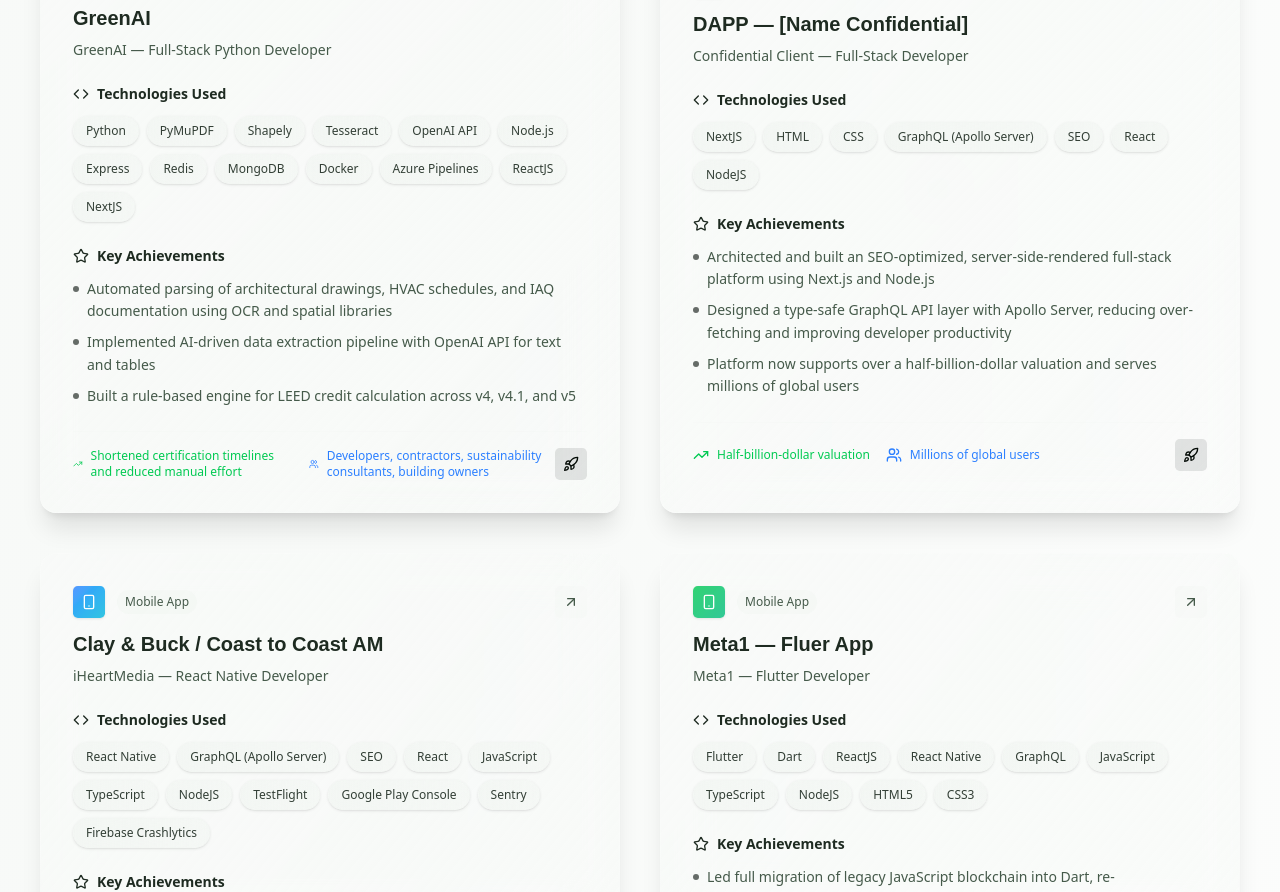
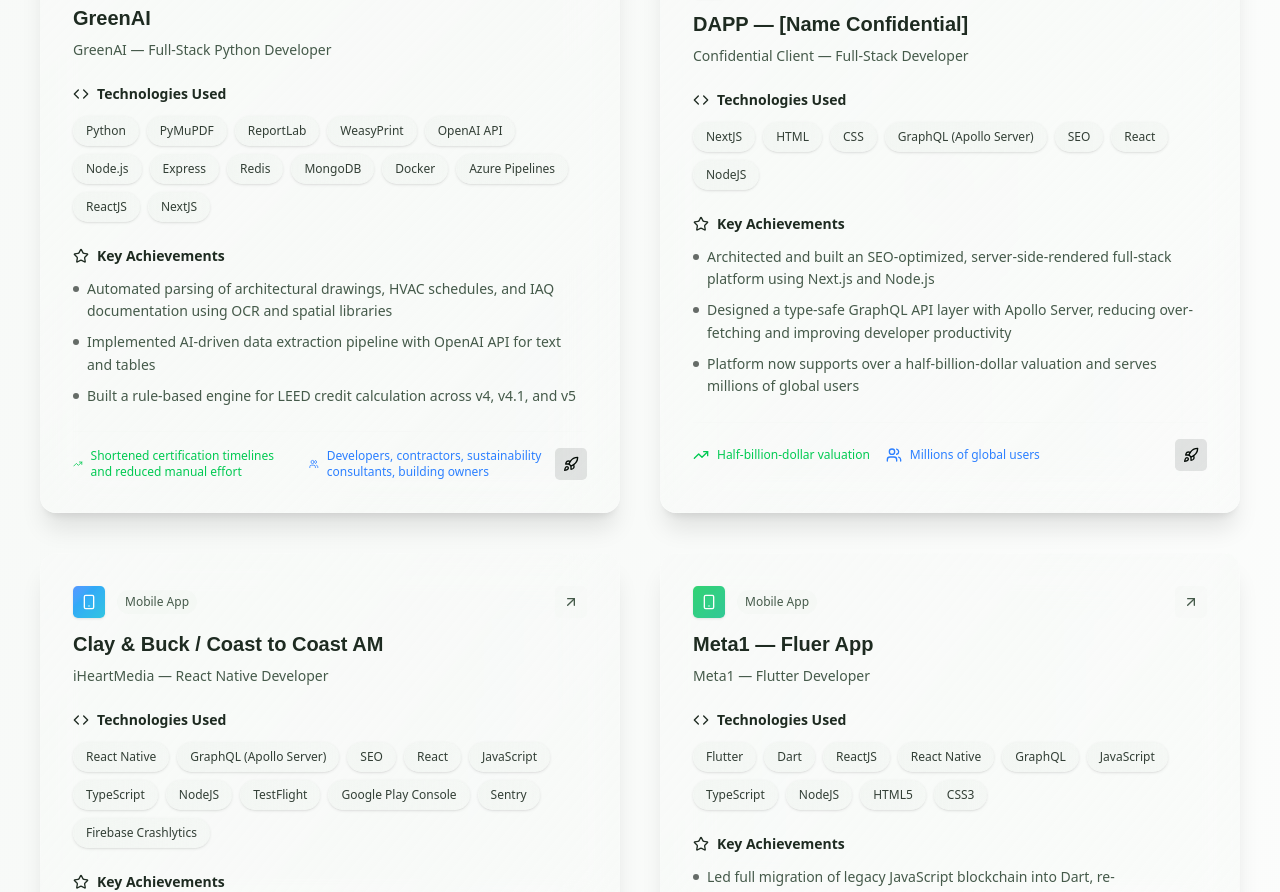
Before and after one commit to nirnaykulshreshtha/nirnay-kulshreshtha, a Next.js app: page / in a window 1280 px wide. Shown: the part 7033-7925 px from the top of the page. Built offline with nearby package versions, Linux system fonts and the light colour scheme; a web font is replaced by a local one.

Commit message:
Update GreenAI project details: change typeIcon to 'Database' and add 'ReportLab' and 'WeasyPrint' to technologies

```diff
--- a/src/components/projects-data.ts
+++ b/src/components/projects-data.ts
@@ -5,9 +5,9 @@
     company: 'GreenAI',
     role: 'Full-Stack Python Developer',
     type: 'saaS',
-    typeIcon: 'DatabaseIcon',
+    typeIcon: 'Database',
     typeColor: 'from-green-400 to-green-600',
-    technologies: ['Python','PyMuPDF','Shapely','Tesseract','OpenAI API','Node.js','Express','Redis','MongoDB','Docker','Azure Pipelines','ReactJS','NextJS'],
+    technologies: ['Python','PyMuPDF','ReportLab', 'WeasyPrint','OpenAI API','Node.js','Express','Redis','MongoDB','Docker','Azure Pipelines','ReactJS','NextJS'],
     achievements: [
       'Automated parsing of architectural drawings, HVAC schedules, and IAQ documentation using OCR and spatial libraries',
       'Implemented AI-driven data extraction pipeline with OpenAI API for text and tables',
```
